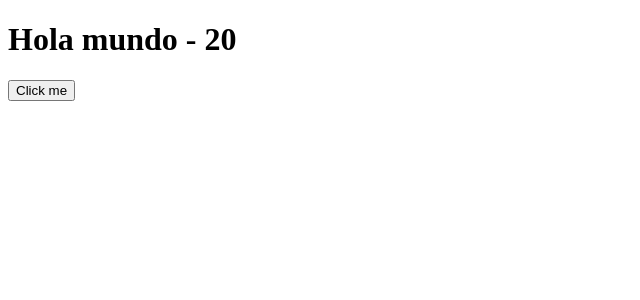
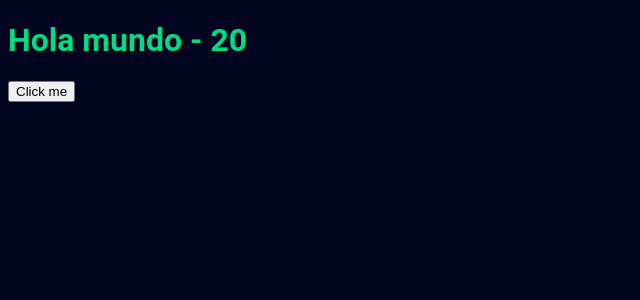
Before and after one commit to Vue-Course-Sergio/02-nuxt-mi-sitio, a Nuxt app: page / in a window 1280 px wide. Shown: the top 300 px of the page, without its empty margins (0-640 px from the left). Built offline with nearby package versions, Linux system fonts and the light colour scheme.

Commit message:
feat: update nuxt.config.ts and add main.css for styling

```diff
--- /dev/null
+++ b/app/assets/css/main.css
@@ -0,0 +1,14 @@
+body {
+  background-color: #020420;
+  font-family: "Roboto", sans-serif;
+  color: #fff;
+}
+
+h1,
+h2,
+h3,
+h4,
+h5,
+h6 {
+  color: #00dc82;
+}
--- a/nuxt.config.ts
+++ b/nuxt.config.ts
@@ -1,12 +1,9 @@
 // https://nuxt.com/docs/api/configuration/nuxt-config
 export default defineNuxtConfig({
-  compatibilityDate: '2025-07-15',
+  compatibilityDate: "2025-07-15",
   devtools: { enabled: true },
 
-  modules: [
-    '@nuxt/eslint',
-    '@nuxt/fonts',
-    '@nuxt/icon',
-    '@nuxt/image'
-  ]
-})
+  css: ["~/assets/css/main.css"],
+
+  modules: ["@nuxt/eslint", "@nuxt/fonts", "@nuxt/icon", "@nuxt/image"],
+});
```
